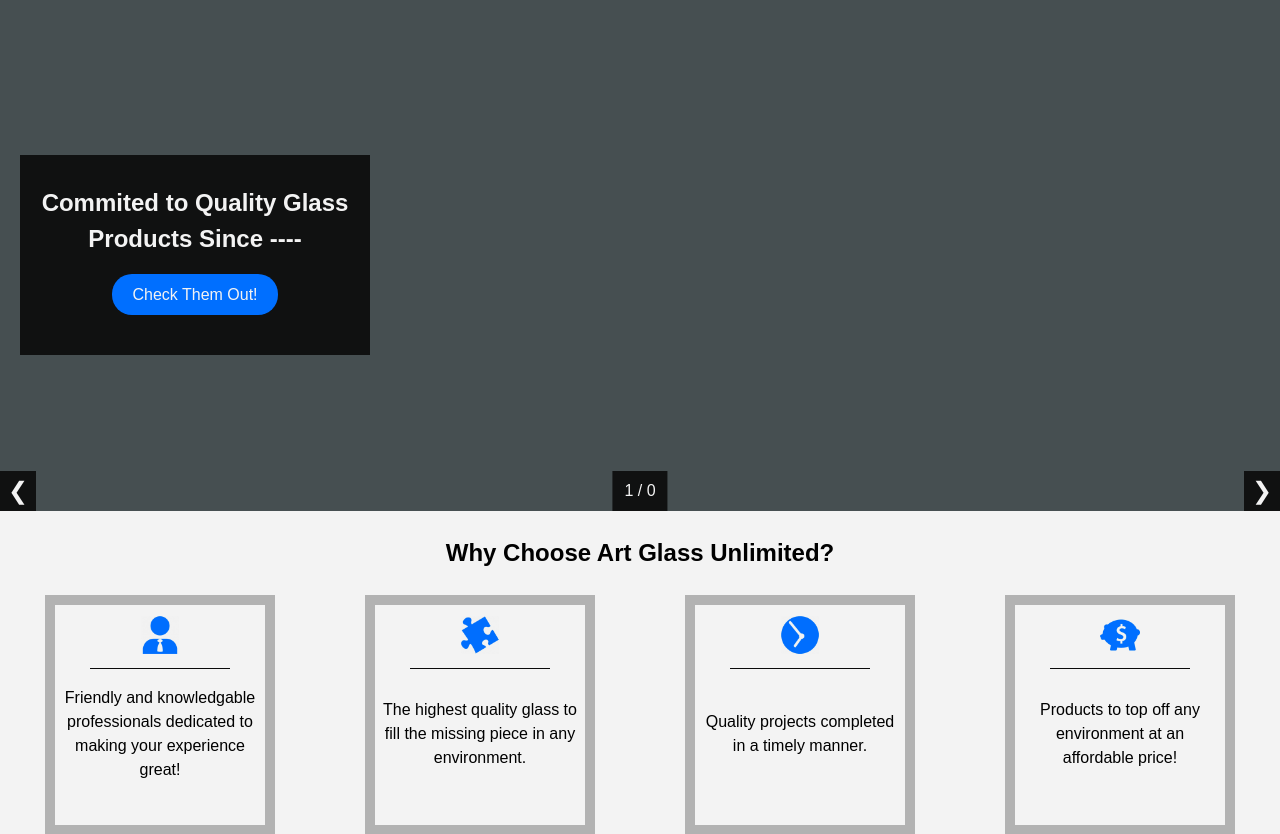
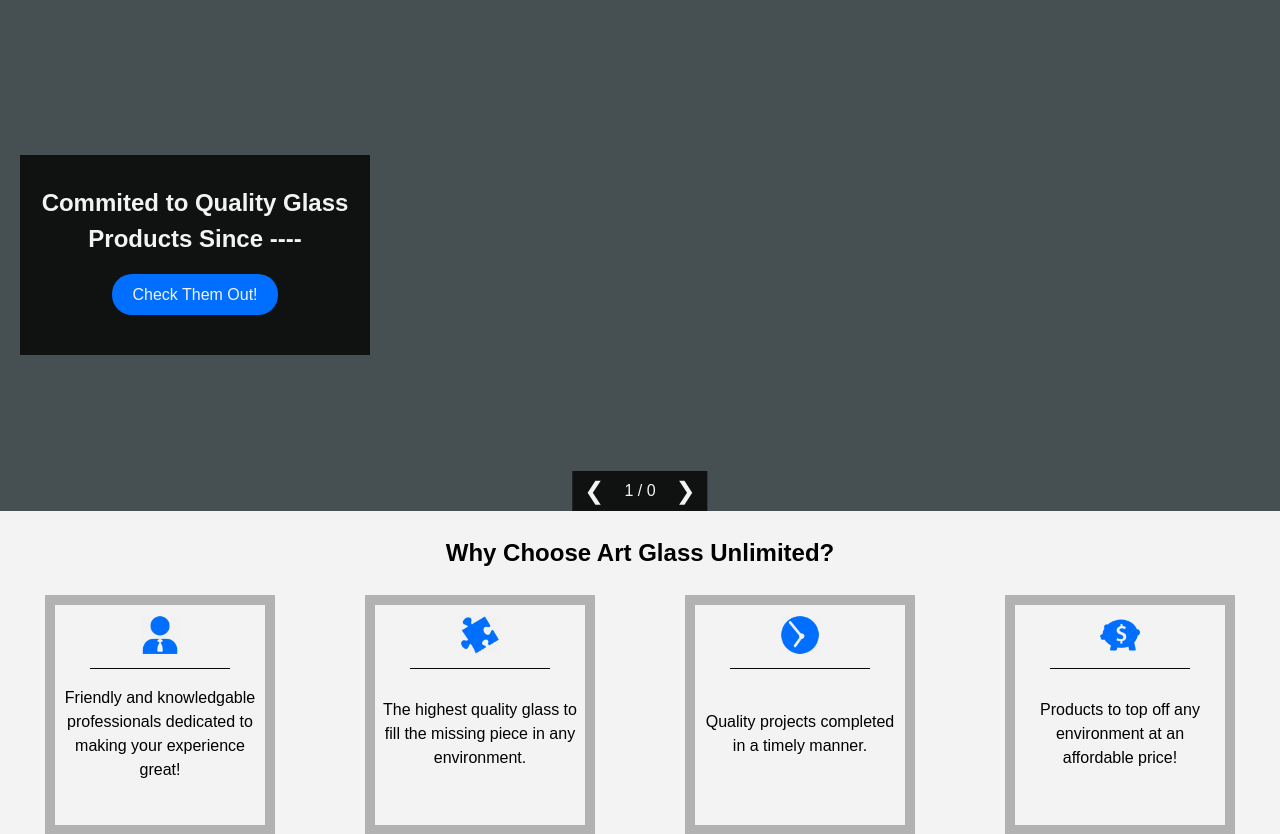
Before and after one commit to rds6y9/ArtGlassUnlimited_Website, a Django app: page / in a window 1280 px wide. Shown: the part 61-895 px from the top of the page. Run offline with Django 3.2, Linux system fonts and the light colour scheme; data that the repository does not hold is empty; some libraries are stand-ins or nearby versions.

Commit message:
Minor UI upgrade

```diff
--- a/core/static/core/css/main.css
+++ b/core/static/core/css/main.css
@@ -5,17 +5,18 @@
 
 html {
   width: 100%;
-  min-width: 200px;
+  min-width: 320px;
   min-height: 100%; }
 
 body {
-  min-width: 100%;
+  width: auto !important;
+  min-width: 320px;
   min-height: 100%; }
   body header {
     position: fixed;
     top: 0;
     width: 100%;
-    min-width: 260px;
+    min-width: 320px;
     height: 60px;
     color: #f3f3f3;
     background-color: rgba(10, 10, 10, 0.9);
--- a/core/static/core/sass/_variables.scss
+++ b/core/static/core/sass/_variables.scss
@@ -27,7 +27,7 @@
 /////////////////////////////////////////
 
 ///////// Breakpoints ///////////////////
-$min-width: 200px;
+$min-width: 320px;
 $header-collapse: 620px;
 $max-content-width: 1500px;
 
--- a/core/static/core/sass/main.scss
+++ b/core/static/core/sass/main.scss
@@ -14,14 +14,15 @@
 }
 
 body {
-	min-width: 100%;
+	width: auto !important;
+	min-width: $min-width;
 	min-height: 100%;
 
 	header {
 		position: fixed;
 		top: 0;
 		width: 100%;
-		min-width: 260px;
+		min-width: 320px;
 		height: $header-height;
 		color: $base-white;
 		background-color: $base-black-transparent;
--- a/home/static/home/css/home.css
+++ b/home/static/home/css/home.css
@@ -24,30 +24,32 @@
       padding: 30px 0px;
       line-height: 1.5em;
       color: #f3f3f3; }
-  #top-hero .prev, #top-hero .next {
-    user-select: none;
-    cursor: pointer !important;
-    position: absolute;
-    font-size: 1.5em;
-    padding: 8px;
-    bottom: 0;
-    color: #f3f3f3;
-    background-color: rgba(10, 10, 10, 0.9);
-    z-index: 9000; }
-  #top-hero .prev {
-    left: 0; }
-  #top-hero .next {
-    right: 0; }
   #top-hero .counter {
     position: absolute;
     left: 50%;
     transform: translateX(-50%);
     bottom: 0;
-    padding: 12px 12px;
     color: #f3f3f3;
     background-color: rgba(10, 10, 10, 0.9); }
     #top-hero .counter * {
       display: inline; }
+    #top-hero .counter .prev, #top-hero .counter .next {
+      user-select: none;
+      cursor: pointer !important;
+      font-size: 1.5em;
+      padding: 0 12px;
+      bottom: 0;
+      color: #f3f3f3;
+      line-height: 40px;
+      z-index: 9000; }
+    #top-hero .counter .prev {
+      float: left;
+      padding-right: 20px; }
+    #top-hero .counter .next {
+      float: right;
+      padding-left: 20px; }
+    #top-hero .counter #top-hero-numerator, #top-hero .counter #top-hero-denominator, #top-hero .counter #im-lazy {
+      line-height: 40px; }
 
 #top-hero-caption-under {
   width: 100%;
--- a/home/static/home/sass/home.scss
+++ b/home/static/home/sass/home.scss
@@ -33,37 +33,45 @@
 		}
 	}
 
-	.prev, .next {
-		user-select: none;
-		cursor: pointer !important;
-		position: absolute;
-		font-size: 1.5em;
-		padding: 8px;
-		bottom: 0;
-		color: $base-white;
-		background-color: $base-black-transparent;
-		z-index: 9000;
-	}
 
-	.prev {
-		left: 0;
-	}
-
-	.next {
-		right: 0;
-	}
 
 	.counter {
 		position: absolute;
 		left: 50%;
 		transform: translateX(-50%);
 		bottom: 0;
-		padding: 12px 12px;
 		color: $base-white;
 		background-color: $base-black-transparent;
 
 		* {
 			display: inline;
+		}
+
+		.prev, .next {
+			user-select: none;
+			cursor: pointer !important;
+			font-size: 1.5em;
+			padding: 0 12px;
+			bottom: 0;
+			color: $base-white;
+			line-height: 40px;
+			// background-color: $base-blue;
+			z-index: 9000;
+		}
+
+		.prev {
+			float: left;
+			padding-right: 20px;
+		}
+
+		.next {
+			float: right;
+			padding-left: 20px;
+		}
+
+		#top-hero-numerator, #top-hero-denominator, #im-lazy {
+			line-height: 40px;
+			// background-color: cyan;
 		}
 	}
 }
--- a/home/templates/home.html
+++ b/home/templates/home.html
@@ -18,11 +18,11 @@
 		<h1>Commited to Quality Glass Products Since ----</h1>
 		<p><a href="{% url 'products' %}"><span class="clickable">Check Them Out!</span></a></p>
 	</div> <!-- End of top-hero-caption-over -->
+  	<div class="counter">
   		<a class="prev" onclick="plusSlides(-1)">&#10094;</a>
   		<a class="next" onclick="plusSlides(1)">&#10095;</a>
-  	<div class="counter">
   		<p id="top-hero-numerator">1</p>
-  							/
+  		<p id="im-lazy">/</p>
   		<p id="top-hero-denominator">{{ home_images.count }}<p>
   	</div>
 </div> <!-- End of top-hero -->
```
Also changed, not shown: 2 other files. Lines whose indentation alone changed are shown as unchanged.
